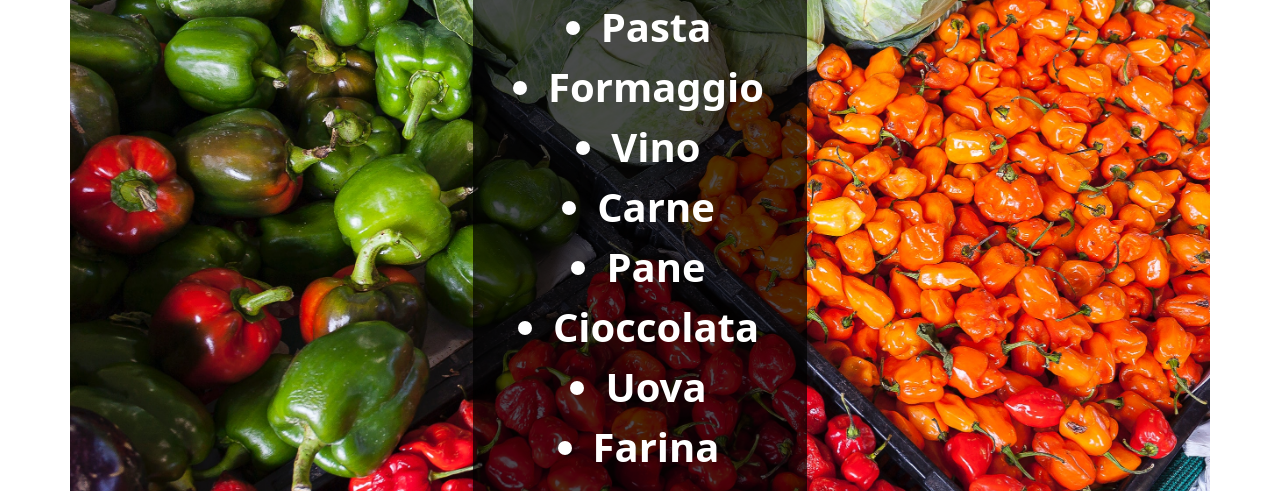
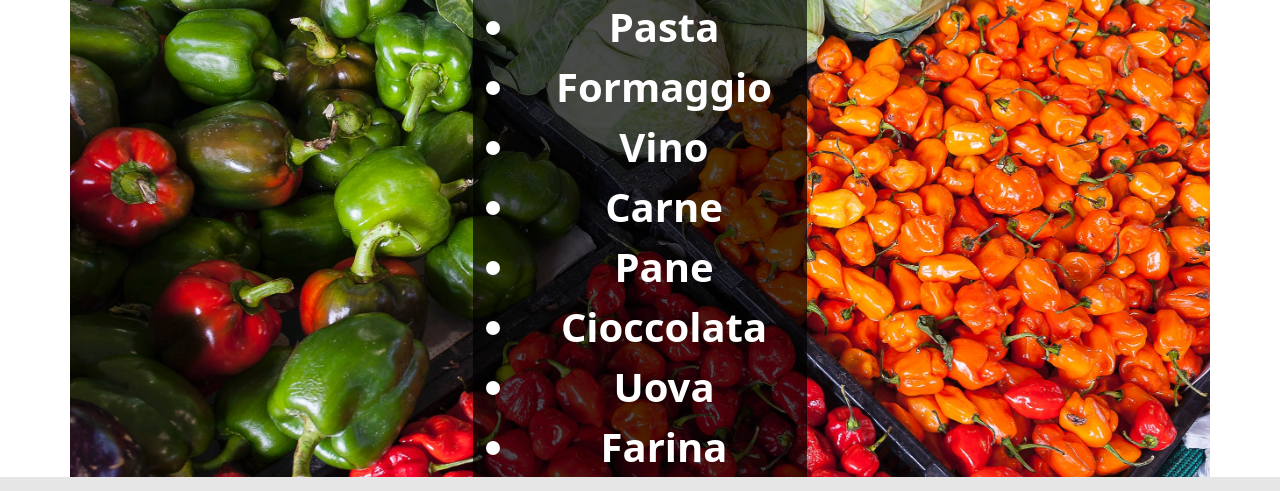
Before and after one commit to FilippoFoti/js-lista-spesa, a plain HTML site: page index.html in a window 1280 px wide. Shown: the part 162-653 px from the top of the page. Drawn offline with nearby package versions, Linux system fonts and the light colour scheme.

Commit message:
Piccola modifica della lista html/css

```diff
--- a/css/style.css
+++ b/css/style.css
@@ -44,6 +44,10 @@ section ul {
     width: 30%;
 }
 
+section li {
+    text-align: center;
+}
+
 
 /* FOOTER */
 
--- a/index.html
+++ b/index.html
@@ -34,7 +34,7 @@
                 <div class="row">
                     <h1 class="text-center m-0 py-3">La tua lista della spesa</h1>
                     <div class="col d-flex justify-content-center align-items-center">
-                        <ul class="m-0 pb-3 d-flex align-items-center justify-content-center flex-column">
+                        <ul class="m-0 ps-5 d-flex  justify-content-center flex-column">
 
                         </ul>
                     </div>
```
